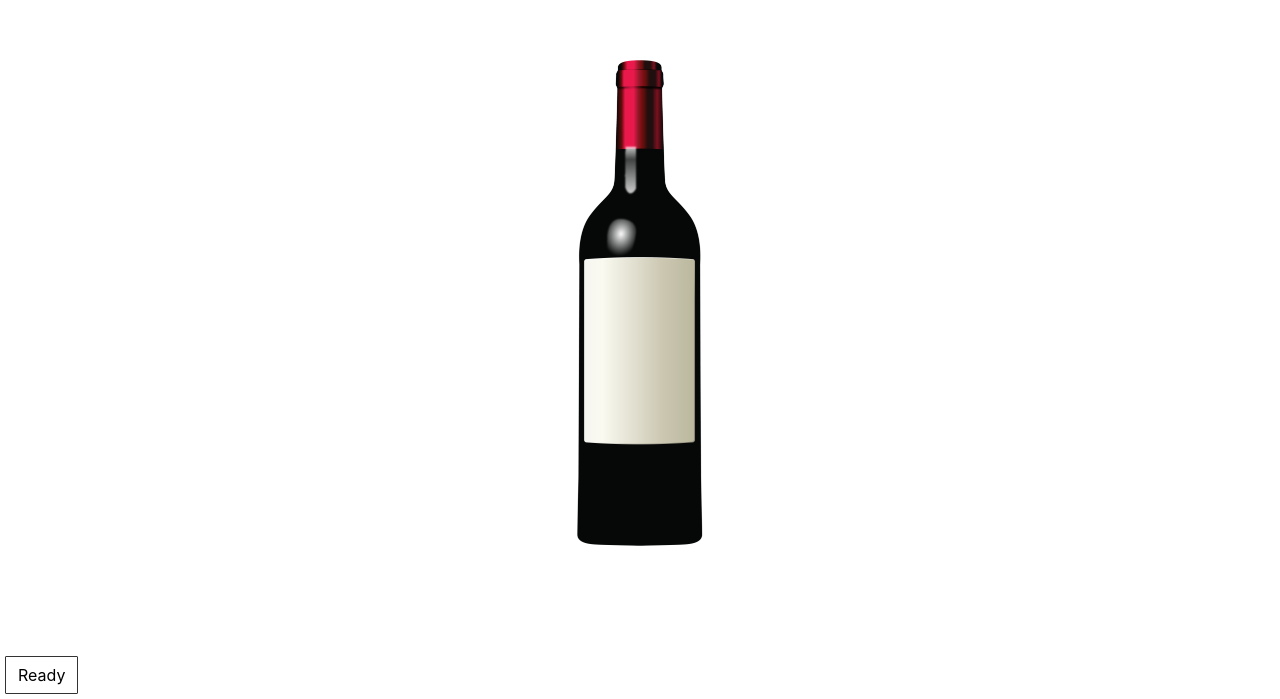
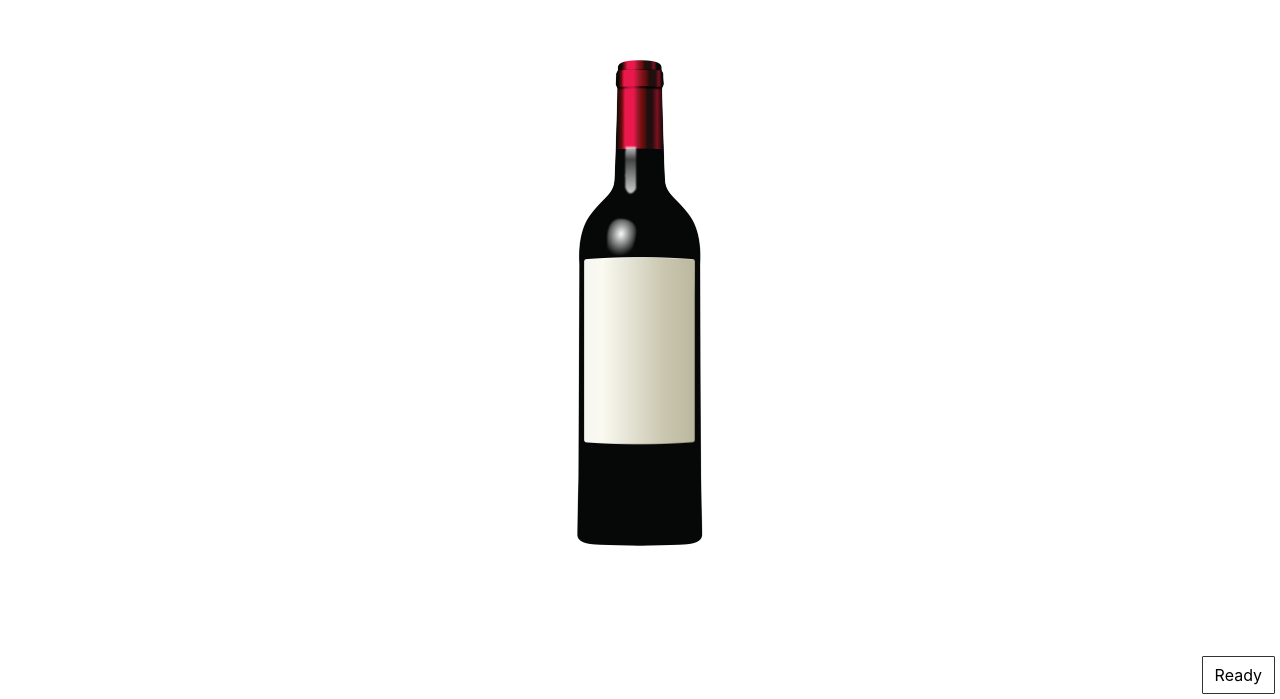
Before and after one commit to thisisoshan/tod, a plain HTML site: page index.html in a window 1280 px wide. Shown: the part 101-800 px from the top of the page. Drawn offline with Linux system fonts and the light colour scheme.

Commit message:
reset button moved to right

```diff
--- a/css/style.css
+++ b/css/style.css
@@ -32,7 +32,7 @@ img {
 button[type] {
     position: fixed;
     bottom: 5px;
-    left: 5px;
+    right: 5px;
 
     background: transparent;
     border: 1px solid #333;
```
